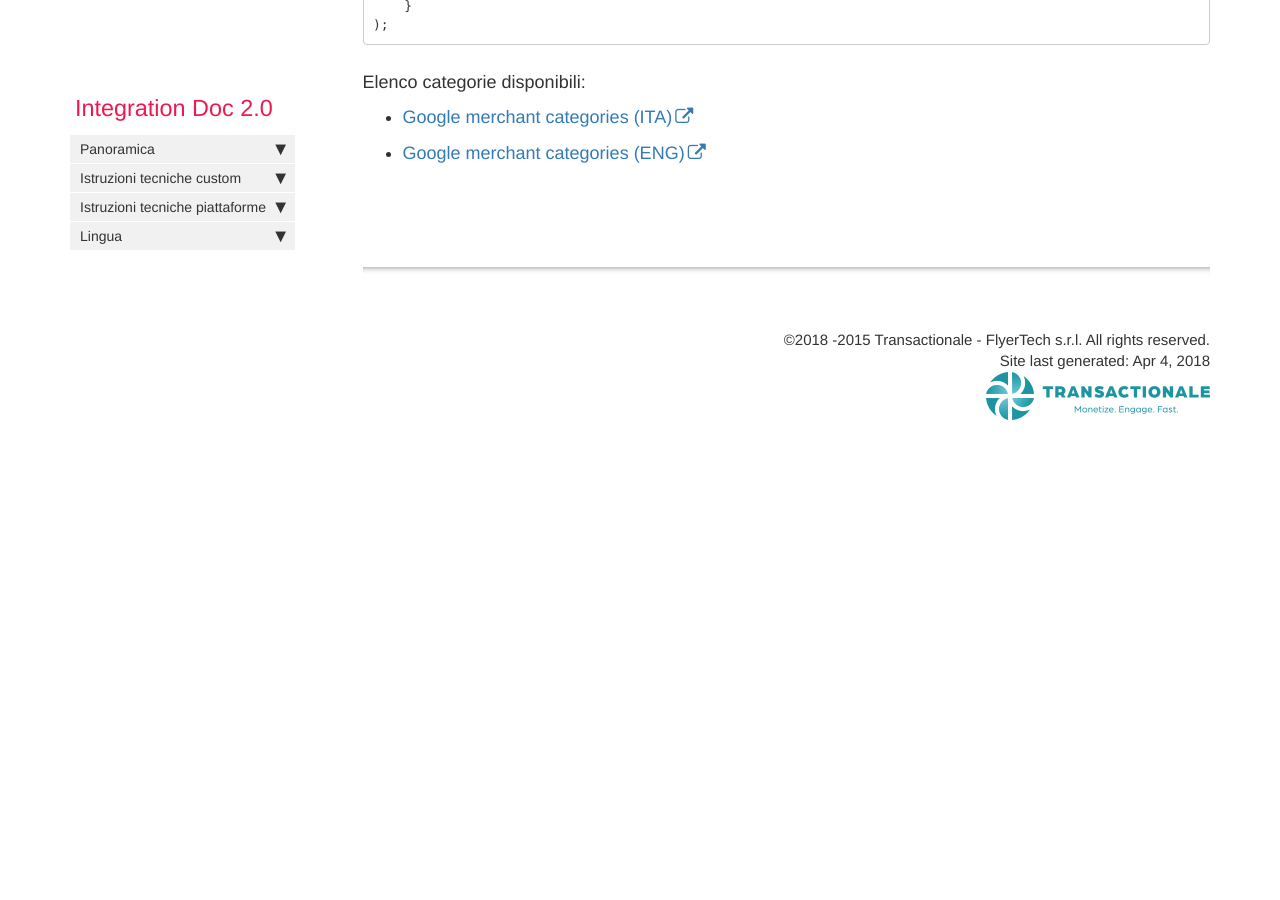
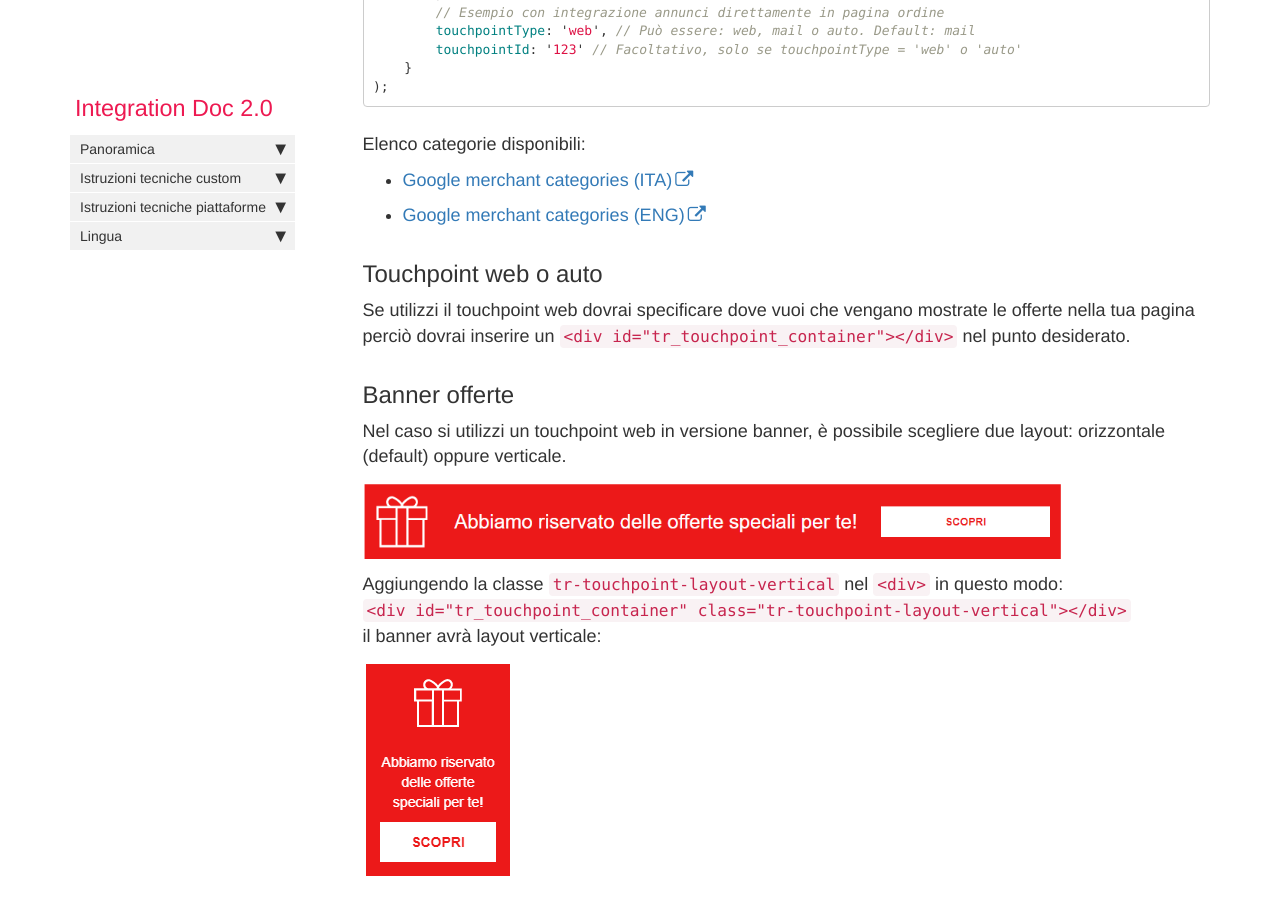
Before and after one commit to flyertech/trx_docs_it, a Jekyll site: the page built from pages/mydoc/snippet_pagina_conferma.md, in a window 1280 px wide and 900 px high, scrolled down 1347 px. Built offline with Jekyll 4.4.1, drawn with Linux system fonts in a browser that asks for light colours; nearby versions of some CDN libraries; comment, search, counter and statistics services are not loaded; before the commit the page ends 1827 px from its top, so only the background shows below that; some of the changed text lies outside the part shown.

Commit message:
Added touchpoint auto paragraph.

```diff
--- a/pages/mydoc/snippet_pagina_conferma.md
+++ b/pages/mydoc/snippet_pagina_conferma.md
@@ -13,6 +13,22 @@ Nell'implementare lo snippet nella pagina di Conferma dell'ordine, sarà necessa
 
 Tiene traccia di una **trasazione completa** (ordine, booking etc.). Ciò consentirà il tracciamento delle conversioni oltre ad intercettare la consegna delle offerte attraverso uno dei **touchpoints** disponibili: web, mail o bulk.  Per i touchpoint Web è possibile impostare **touchpointType**: "web" e chiamerà implicitamente [triggerWebTouchpoint](#triggerWebTouchpoint).
 
+
+
 {% include_relative snippets/tracktransaction.md %}
 
 {% include_relative partials/google_categories.md %}
+
+## Touchpoint web o auto
+Se utilizzi il touchpoint web dovrai specificare dove vuoi che vengano mostrate le offerte nella tua pagina perciò dovrai inserire un `<div id="tr_touchpoint_container"></div>` nel punto desiderato.
+
+## Banner offerte
+Nel caso si utilizzi un touchpoint web in versione banner, è possibile scegliere due layout: orizzontale (default) oppure verticale.
+
+![Banner orizzontale](images/banner_horizontal.png){:class="img-responsive"}
+
+Aggiungendo la classe `tr-touchpoint-layout-vertical` nel `<div>` in questo modo:<br>
+ `<div id="tr_touchpoint_container" class="tr-touchpoint-layout-vertical"></div>` <br>
+ il banner avrà layout verticale:
+
+![Banner verticale](images/banner_vertical.png){:class="img-responsive"}
```
Also changed, not shown: 2 other files.
